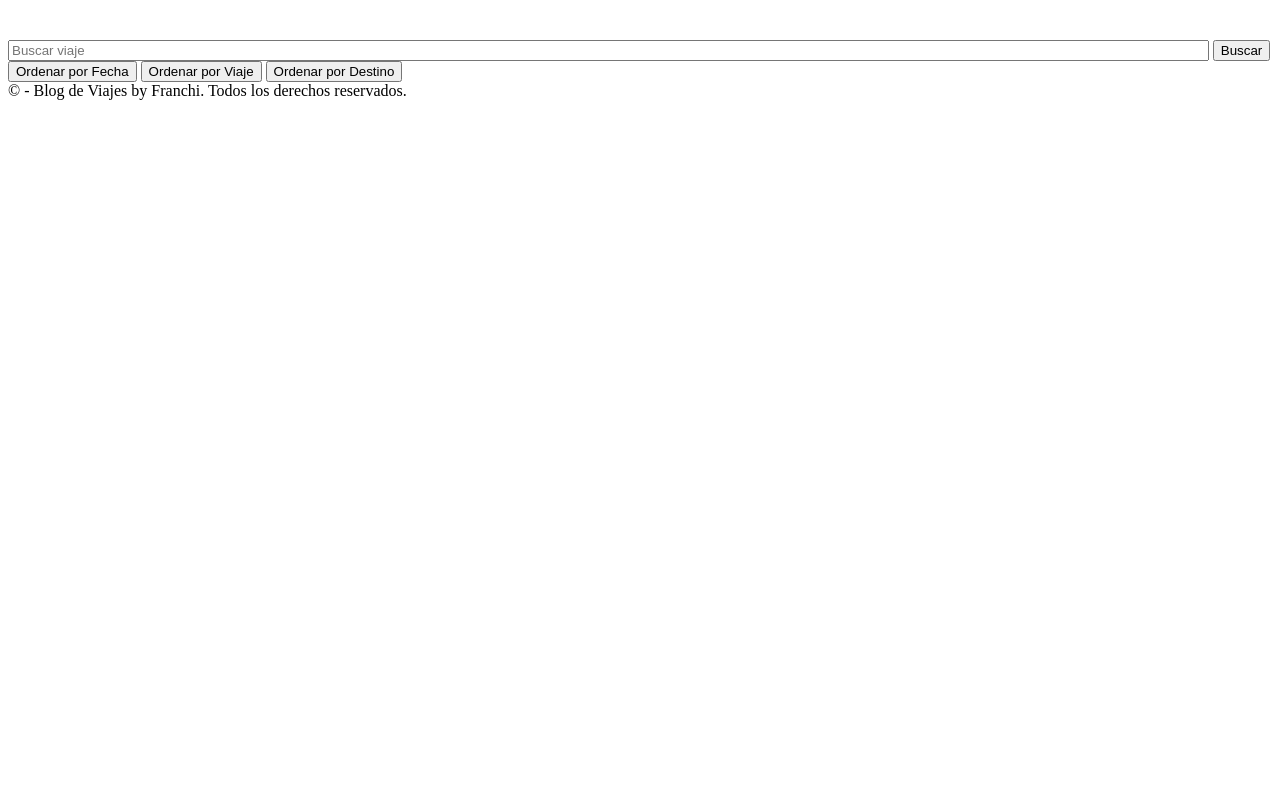
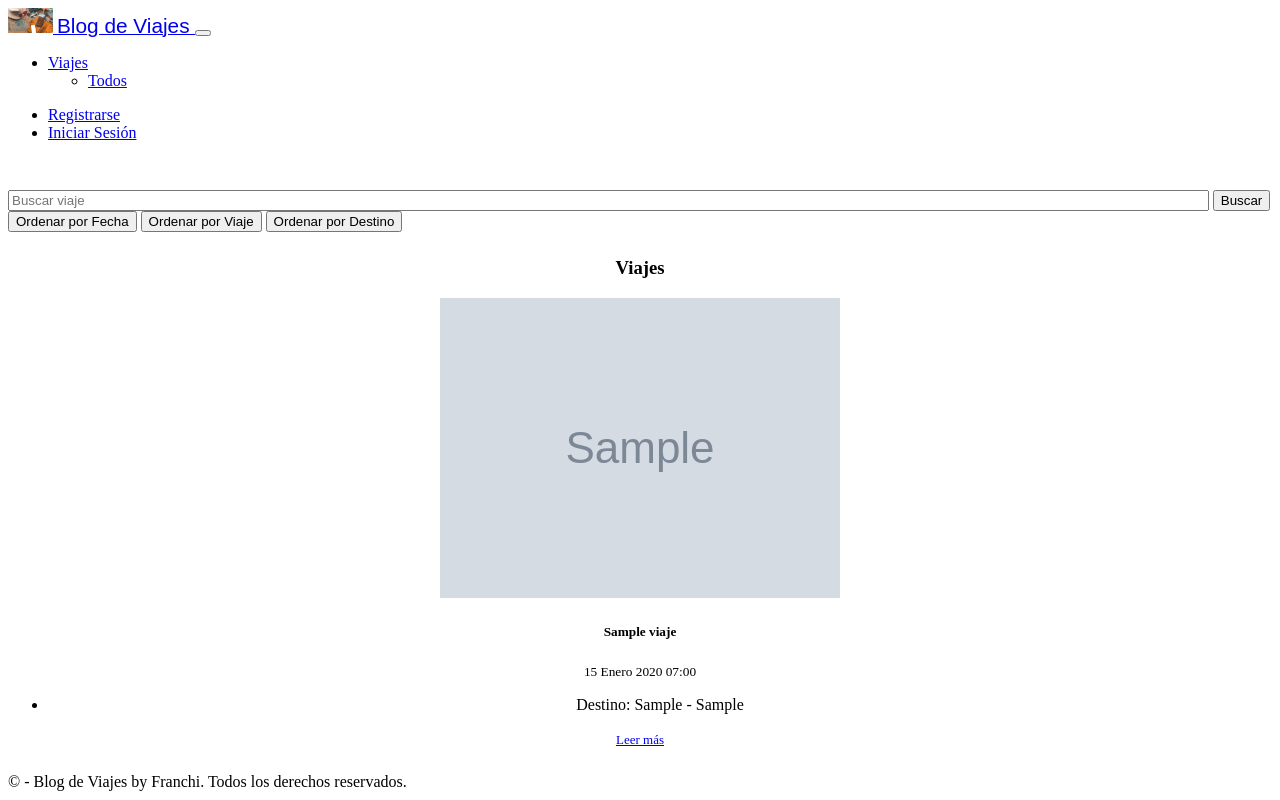
Before and after one commit to Franchi23/Blog-de-Viajes, a Django app: page /viajes/ordenar_por in a window 1280 px wide. Run offline with Django 5.2, Linux system fonts and the light colour scheme; tables that the repository leaves empty hold one stand-in row (values such as "Sample post"); grey boxes marked "Sample" are stand-in pictures.

Commit message:
Avzanzando.inicio_sesion, cerrar sesion y registrar usuario

```diff
--- /dev/null
+++ b/apps/usuarios/urls.py
@@ -0,0 +1,11 @@
+from django.urls import path
+from apps.usuarios.views import RegistrarUsuario,RegistroUsuarioForm
+from django.contrib.auth.views import LoginView,LogoutView
+
+app_name = "apps.usuarios"
+
+urlpatterns = [
+    path('registrar/', RegistrarUsuario.as_view(), name='registrar'),
+    path('iniciar_sesion/' , LoginView.as_view(template_name= 'usuarios/login.html'), name='iniciar_sesion'),
+    path('cerrar_sesion/', LogoutView.as_view(), name='cerrar_sesion')
+]
--- a/apps/viajes/views.py
+++ b/apps/viajes/views.py
@@ -3,6 +3,7 @@ from django.urls import reverse_lazy
 from django.views.generic.edit import CreateView, UpdateView, DeleteView
 from django.views.generic import ListView, DetailView
 
+from apps.comentarios.forms import ComentarioForm
 from apps.destinos.models import Pais,Destino,Continente
 from apps.viajes.models import Viaje
 from apps.comentarios.models import Comentario
@@ -22,13 +23,13 @@ class ActualizarViaje(UpdateView):
 
 class EliminarViaje(DeleteView):
     model = Viaje
-    template_name= 'viajes/confirma_eliminar.html'
+    template_name= 'genericos/confirma_eliminar.html'
     success_url = reverse_lazy('index')
 
 class ListarViajes(ListView):
     model = Viaje
     template_name= 'viajes/listar_viajes.html'
-    context_object_name ="viajes"
+    context_object_name ="viaje"
     paginate_by = 4
 
     def get_context_data(self):
@@ -88,24 +89,23 @@ def ordenar_por(request):
     return render(request, template_name, context)
 
 def leer_viaje(request, id):
-    pass
-#     viaje = Viaje.objects.get(id = id)
-#     comentario = Comentario.objects.filter(post = id)
-#     form = ComentarioForm(request.POST)
+     viaje = Viaje.objects.get(id = id)
+     comentario = Comentario.objects.filter(post = id)
+     form = ComentarioForm(request.POST)
 
-#     if form.is_valid():
-#         if request.user.is_authenticated:
-#             aux = form.save(commit=False)
-#             aux.viaje = viaje
-#             aux.usuario = request.user
-#             aux.save()
-#             form = ComentarioForm()
-#         else:
-#             return redirect("apps.usuarios:iniciar_sesion")
-#     template_name = "viajes/viaje.html"
-#     context = {
-#         "viaje" : viaje,
-#         "form" : form,
-#         "comentario" : comentario
-#     }
-#     return render(request, template_name, context)
+     if form.is_valid():
+         if request.user.is_authenticated:
+             aux = form.save(commit=False)
+             aux.viaje = viaje
+             aux.usuario = request.user
+             aux.save()
+             form = ComentarioForm()
+         else:
+             return redirect("apps.usuarios:iniciar_sesion")
+     template_name = "viajes/viaje.html"
+     context = {
+         "viaje" : viaje,
+         "form" : form,
+         "comentario" : comentario
+     }
+     return render(request, template_name, context)
--- a/blog_viajero/settings.py
+++ b/blog_viajero/settings.py
@@ -31,7 +31,7 @@ ALLOWED_HOSTS = []
 
 AUTH_USER_MODEL = "usuarios.Usuario"
 
-#LOGIN_URL = reverse_lazy('apps.usuarios:iniciar_sesion')
+LOGIN_URL = reverse_lazy('apps.usuarios:iniciar_sesion')
 LOGIN_REDIRECT_URL = reverse_lazy('index')
 LOGOUT_REDIRECT_URL = reverse_lazy('index')
 
@@ -45,6 +45,7 @@ INSTALLED_APPS = [
     'django.contrib.sessions',
     'django.contrib.messages',
     'django.contrib.staticfiles',
+
                                 # Apps propias
     'apps.comentarios',
     'apps.destinos',
--- a/blog_viajero/urls.py
+++ b/blog_viajero/urls.py
@@ -14,16 +14,23 @@ Including another URLconf
     1. Import the include() function: from django.urls import include, path
     2. Add a URL to urlpatterns:  path('blog/', include('blog.urls'))
 """
+from django.conf import settings
 from django.contrib import admin
 from django.urls import include, path
+from django.conf.urls.static import static
+from django.contrib.staticfiles.urls import staticfiles_urlpatterns
 
 from .views import HomeView
 
 urlpatterns = [
     path('admin/', admin.site.urls),
-    path("",HomeView.as_view(),name = "index"),
-    path("viajes/",include('apps.viajes.urls')),
-    path("comentarios/",include('apps.comentarios.urls')),
-    #path("usuarios/",include('apps.usuarios.urls')),
-    path("destinos/",include('apps.destinos.urls')),
+    path('',HomeView.as_view(),name = 'index'),
+    path('viajes/',include('apps.viajes.urls')),
+    path('comentarios/',include('apps.comentarios.urls')),
+    path('usuarios/', include('apps.usuarios.urls')),
+    path('destinos/',include('apps.destinos.urls')),
 ]
+
+if settings.DEBUG:
+    urlpatterns += static(settings.STATIC_URL, document_root=settings.STATICFILES_DIRS[0])
+    urlpatterns += static(settings.MEDIA_URL, document_root=settings.MEDIA_ROOT)
--- a/templates/navegacion.html
+++ b/templates/navegacion.html
@@ -0,0 +1,86 @@
+{% load static %}
+<nav class="navbar navbar-expand-lg bg-white shadow-sm py-3 sticky-top">
+    <div class="container">
+
+        <!-- LOGO -->
+        <a class="navbar-brand d-flex align-items-center" href="{% url 'index' %}">
+            <img src="{% static 'img/fondo5.jpg' %}" alt="logo" width="45" class="me-2">
+            <span class="fw-bold" style="font-family: 'Poppins', sans-serif; font-size: 1.3rem;">
+                Blog de Viajes
+            </span>
+        </a>
+
+        <button class="navbar-toggler" type="button" data-bs-toggle="collapse"
+                data-bs-target="#navbarNav" aria-controls="navbarNav"
+                aria-expanded="false" aria-label="Toggle navigation">
+            <span class="navbar-toggler-icon"></span>
+        </button>
+
+        <!-- LINKS -->
+        <div class="collapse navbar-collapse" id="navbarNav">
+            <ul class="navbar-nav mx-auto">
+
+                <!-- RECETAS -->
+                <li class="nav-item dropdown">
+                    <a class="nav-link dropdown-toggle fw-semibold" href="#" role="button"
+                       data-bs-toggle="dropdown">
+                        Viajes
+                    </a>
+                    <ul class="dropdown-menu">
+                        <li><a class="dropdown-item" href="{% url 'apps.viajes:listar_viajes' %}">Todos</a></li>
+                        {% for i in destino %}
+                        <li>
+                            <a class="dropdown-item"
+                               href="{% url 'apps.viaje:listar_por_destino' i.destino %}">
+                                {{ i.destino }}
+                            </a>
+                        </li>
+                        {% endfor %}
+                    </ul>
+                </li>
+
+                {% if user.es_colaborador %}
+                <li class="nav-item dropdown">
+                    <a class="nav-link dropdown-toggle fw-semibold" href="#" role="button"
+                       data-bs-toggle="dropdown">
+                        Colaborador
+                    </a>
+                    <ul class="dropdown-menu">
+                        <li><a class="dropdown-item" href="{% url 'apps.destinos:agregar_destino' %}">Agregar Destino</a></li>
+                        <li><a class="dropdown-item" href="{% url 'apps.viajes:agregar_viaje' %}">Agregar Viaje</a></li>
+                        <li><a class="dropdown-item" href="">Listar usuarios</a></li>
+                    </ul>
+                </li>
+                {% endif %}
+            </ul>
+
+            <!-- USUARIO -->
+            <ul class="navbar-nav">
+                {% if user.is_authenticated %}
+                <li class="nav-item dropdown d-flex align-items-center">
+                    <img src="{{ user.imagen.url }}" width="40" height="40"
+                         class="rounded-circle me-2 shadow-sm border">
+
+                    <a class="nav-link dropdown-toggle fw-semibold" href="#" role="button"
+                       data-bs-toggle="dropdown">
+                        {{ user.username }}
+                    </a>
+                    <ul class="dropdown-menu dropdown-menu-end">
+                        <li><a class="dropdown-item" href="#">Modificar perfil</a></li>
+                        <li>
+                            <form method="post" action="{% url 'apps.usuarios:cerrar_sesion' %}">
+                                {% csrf_token %}
+                                <button type="submit" class="dropdown-item">Cerrar sesión</button>
+                            </form>
+                        </li>
+                    </ul>
+                </li>
+                {% else %}
+                <li class="nav-item"><a class="nav-link fw-semibold" href="{% url 'apps.usuarios:registrar' %}">Registrarse</a></li>
+                <li class="nav-item"><a class="nav-link fw-semibold" href="{% url 'apps.usuarios:iniciar_sesion' %}">Iniciar Sesión</a></li>
+                {% endif %}
+            </ul>
+
+        </div>
+    </div>
+</nav>
--- a/templates/viajes/listar_viajes.html
+++ b/templates/viajes/listar_viajes.html
@@ -26,7 +26,7 @@
         <button class="btn-primary" name="orden" type="submit" value="destino">Ordenar por
             Destino</button>
     </form>
-    {% if posts %}
+    {% if viaje %}
     <div class="container-fluid" style="margin-top: 2%">
         <div class="mbr-section-head">
             <h3 class="mbr-section-title mbr-fonts-style align-center mb-0 display-2" style="text-align: center;">
@@ -34,7 +34,7 @@
             </h3>
         </div>
         <div class="row" style="margin-bottom: 2%;">
-            {% for v in viajes %}
+            {% for v in viaje %}
 
             <div class="col-md-4 mb-3">
                 <div class="card" style="text-align: center;">
@@ -50,8 +50,7 @@
                         <li class="list-group-item">Destino: {{v.destino}}</li>
                     </ul>
                     <div class="card-body">
-                        <p><a href="{% url 'apps.viajes:viajes' p.id %}" class="btn btn-primary" style="font-size: small;">Leer
-                                más</a>
+                        <p><a href="{% url 'apps.viajes:viaje' v.id %}" class="btn btn-primary" style="font-size: small;">Leer más</a>
                     </div>
                 </div>
             </div>
```
Also changed, not shown: apps/comentarios/forms.py (added, +8 -0 lines), apps/usuarios/forms.py (added, +17 -0 lines), apps/usuarios/views.py (+11 -0 lines), apps/viajes/urls.py (+8 -8 lines), templates/usuarios/login.html (added, +44 -0 lines), templates/usuarios/registrar_usuarios.html (added, +101 -0 lines), static/img/iniciar_sesion.jpg (added), 1 other file.
